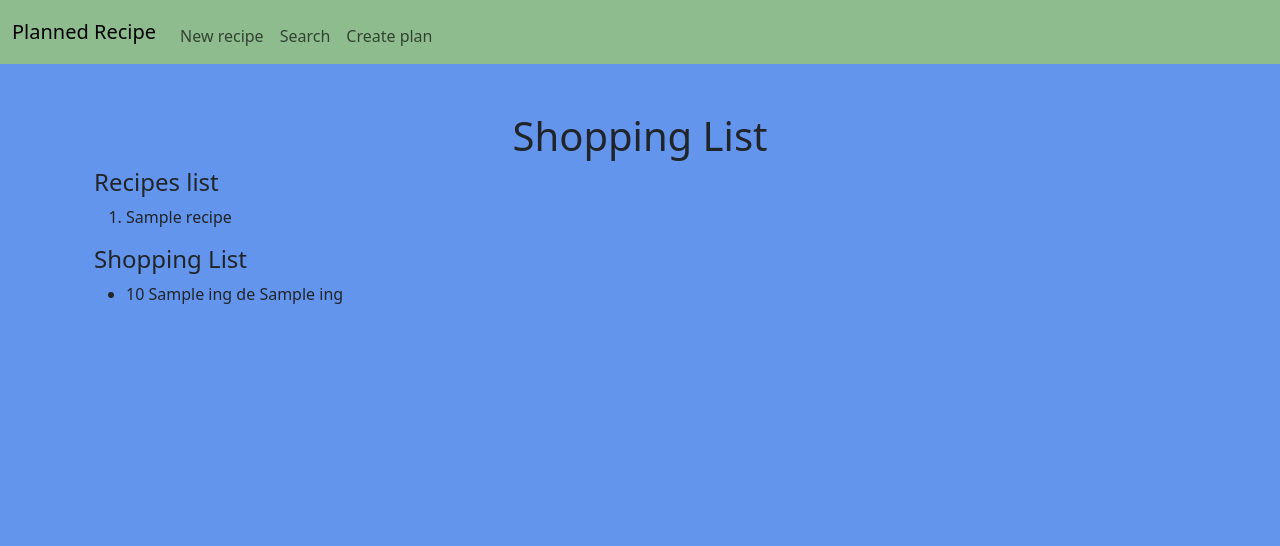
After one commit to CarolinaCampi/meal_planner, a Flask app: template templates/shopping_list.html in a window 1280 px wide. The commit adds this page. Shown: the top 546 px of the page. Run offline with Flask 3, Linux system fonts and the light colour scheme; the template is opened without the code that fills it: most values are stand-ins (such as "Sample title", 1, 10 or a date in 2020).

Commit message:
Add shopping_list

```diff
--- a/app.py
+++ b/app.py
@@ -56,7 +56,6 @@ def index():
 
         # Send the results of the SELECT to the list.html page
         return render_template("recipe.html", recipe=recipe, ing_used=ing_used)
-
 
     else:
         # Connect to the database and create a cursor
@@ -214,22 +213,22 @@ def edit_recipe():
                 cur.execute("DELETE FROM ing_used WHERE recipe_id = ?", (recipe_id,))
                 # Insert new ingredients
                 query_values = {}
-                for key, value in result.items():
-                    if key != "recipe_name" and key != "recipe_instructions" and key != "recipe_id":
-                        number = key.split("_")[1]
-                        category = key.split("_")[0]
+                for input_name, input_value in result.items():
+                    if input_name != "recipe_name" and input_name != "recipe_instructions" and input_name != "recipe_id":
+                        number = input_name.split("_")[1]
+                        category = input_name.split("_")[0]
 
                         if number not in query_values:
                             query_values[number] = [recipe_id, None, None, None]
 
                         if category == "ingredient":
-                            query_values[number][1] = value
+                            query_values[number][1] = input_value
 
                         if category == "quantity":
-                            query_values[number][2] = value
+                            query_values[number][2] = input_value
 
                         if category == "unit":
-                            query_values[number][3] = value
+                            query_values[number][3] = input_value
 
                 for row in query_values.values():
                     cur.execute("INSERT INTO ing_used (recipe_id, ing_id, quantity, unit_id) VALUES (?,?,?,?)", tuple(row))
@@ -316,7 +315,7 @@ def delete_recipe():
 
 
 # Route to access the meal planner functionality
-# Add export and shopping list capabilities
+# Add export and shopping list capabilities: tal vez que se pueda copiar imprimir a pantalla y copiar?
 @app.route("/create_plan", methods=["GET", "POST"])
 def create_plan():
     # User reached route via POST (as by submitting a form via POST)
@@ -341,6 +340,48 @@ def create_plan():
         # Close the connection
         db_close(cur)
 
+        # Process recipes to get the id?
+
         return render_template("create_plan.html", recipes=recipes)
     else:
         return render_template("create_plan.html")
+
+@app.route("/shopping_list", methods=["GET", "POST"])
+def shopping_list():
+    # User reached route via POST (as by submitting a form via POST)
+    if request.method == "POST":
+    #     print("shopping list post")
+    # else:
+        recipes_id = request.form
+        print(recipes_id)
+
+        query_ids = []
+        for input_name, input_value in recipes_id.items():
+            category = input_name.split("_")[0]
+
+            if category == "id":
+                query_ids.append(input_value)
+
+        print(query_ids)
+        # Connect to the SQLite3 datatabase
+        cur = db_connect()
+
+        placeholders = ','.join('?' for _ in query_ids)
+        # Recipes query
+        recipes_query = f"SELECT * FROM recipes WHERE id IN ({placeholders})"
+        # Execute the SELECT query
+        cur.execute(recipes_query, query_ids)
+
+        recipes = cur.fetchall()
+
+        # Ingredients used query
+        ing_used_query = f"SELECT SUM(ing_used.quantity) AS quantity, ingredients.name AS ing_name, units.name AS unit_name FROM ing_used JOIN ingredients ON ingredients.id = ing_used.ing_id JOIN units ON units.id = ing_used.unit_id WHERE ing_used.recipe_id IN ({placeholders}) GROUP BY ing_used.ing_id"
+        # Execute the SELECT query
+        cur.execute(ing_used_query, query_ids)
+
+        ing_used = cur.fetchall()
+
+        # Close the connection
+        db_close(cur)
+
+        return render_template("shopping_list.html", recipes=recipes, ing_used=ing_used)
--- /dev/null
+++ b/templates/shopping_list.html
@@ -0,0 +1,31 @@
+{% extends "layout.html" %}
+
+{% block title %}
+    Shopping List
+{% endblock %}
+
+{% block main %}
+
+    <h1 class="text-center">Shopping List</h1>
+    <section class="container-fluid">
+        <h4>Recipes list</h4>
+        <ol>
+            {% for recipe in recipes %}
+                <li>{{ recipe["name"] }}</li>
+            {% endfor %}
+        </ol>
+
+        <h4>Shopping List</h4>
+        <ul>
+            {% for ing in ing_used %}
+                <li>{{ ing["quantity"] }} {{ ing["unit_name"]}} de {{ ing["ing_name"]}}</li>
+            {% endfor %}
+        </ul>
+
+    </section>
+
+{% endblock %}
+
+{% block script %}
+
+{% endblock %}
```
Also changed, not shown: templates/create_plan.html (+31 -7 lines).
